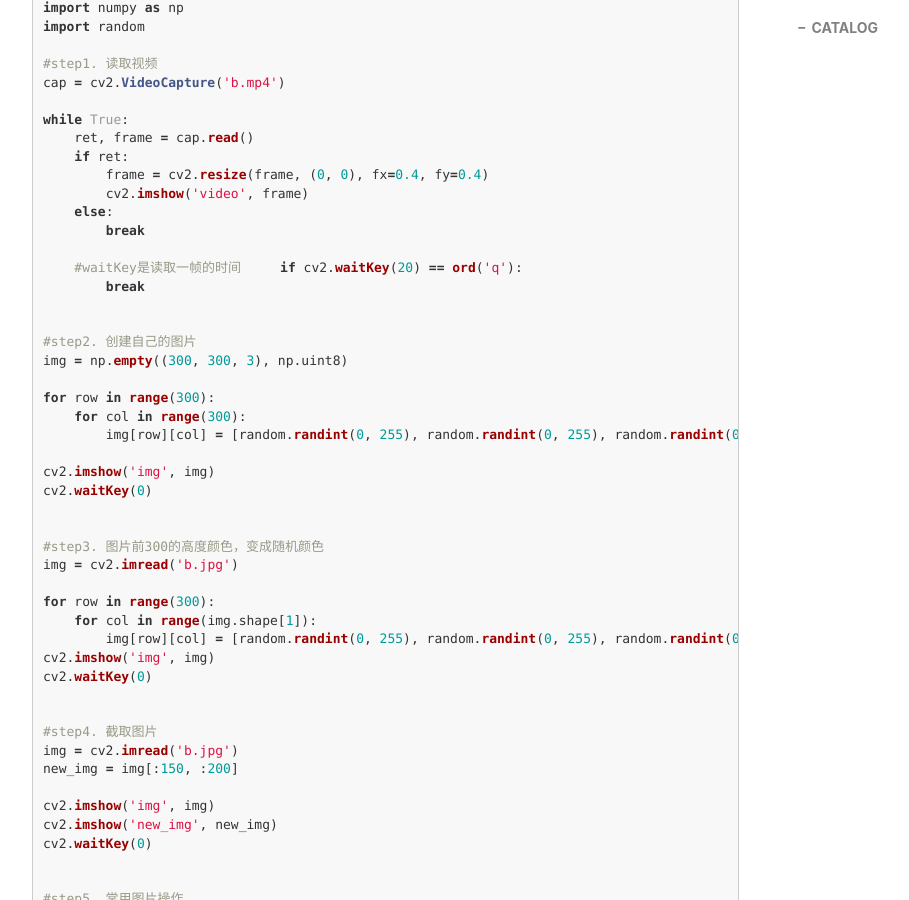
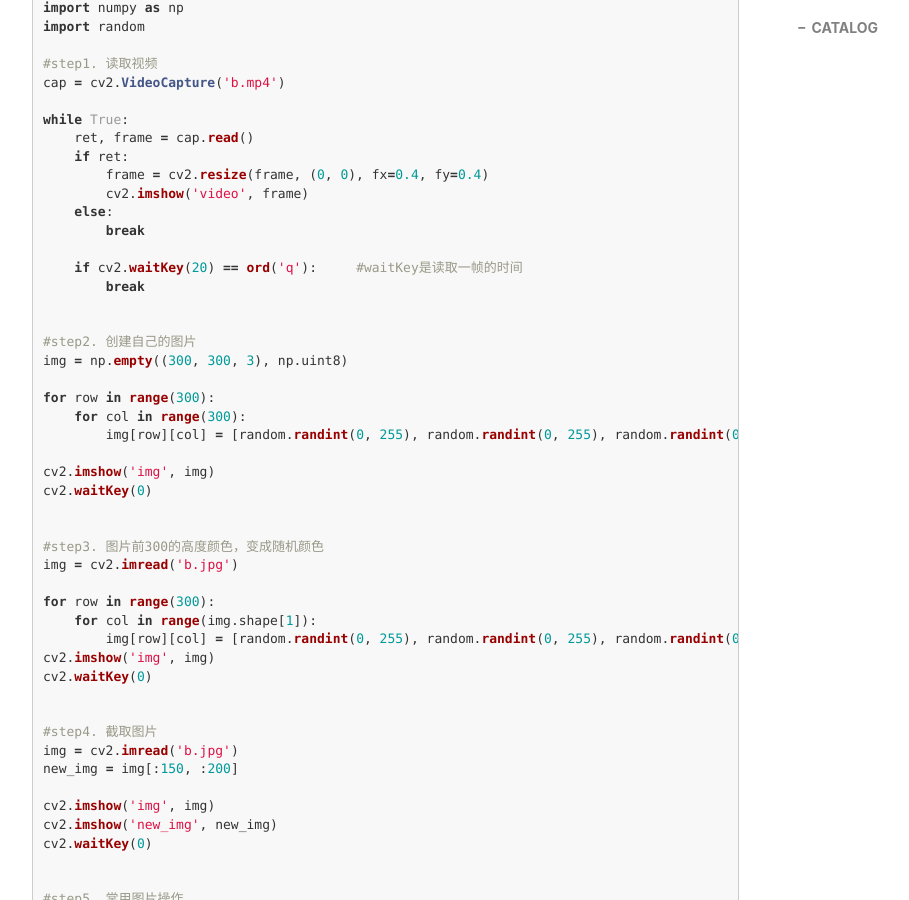
Before and after one commit to TearKnow/blog, a Jekyll site: the page built from _posts/2021-12-11-python中opencv的简单操作.md, in a window 1280 px wide and 900 px high, scrolled down 590 px. Shown: the whole window, without its empty margins (233-1142 px from the left). Built offline with Jekyll 4.4.1, drawn with Linux system fonts in a browser that asks for light colours; comment, search, counter and statistics services are not loaded.

Commit message:
fix style

```diff
--- a/_posts/2021-12-11-python中opencv的简单操作.md
+++ b/_posts/2021-12-11-python中opencv的简单操作.md
@@ -25,8 +25,8 @@
     else:
         break
 
-    #waitKey是读取一帧的时间
-    if cv2.waitKey(20) == ord('q'):
+    if cv2.waitKey(20) == ord('q'):     #waitKey是读取一帧的时间
+
         break
 
 
```
